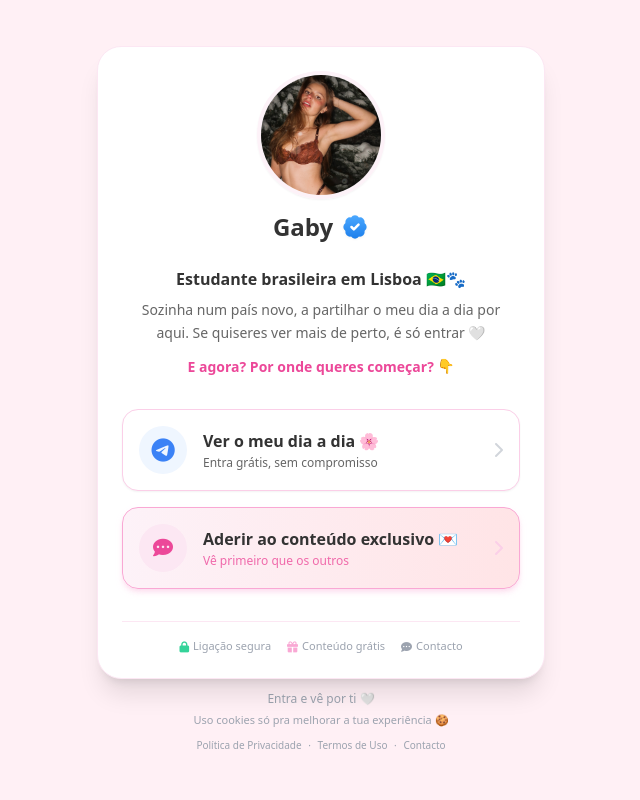
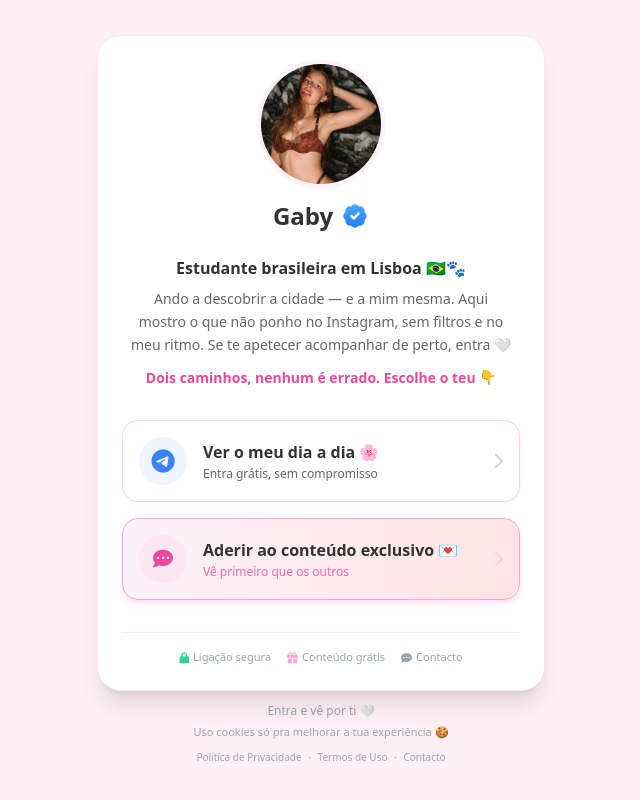
Before and after one commit to jesusleyvme-commits/GabyOficial, a website: page index.html in a window 1280 px wide. Shown: the whole page, without its empty margins (319-959 px from the left). Drawn offline with nearby package versions, Linux system fonts and the light colour scheme.

Commit message:
Atualização automática - 01/11/2026, 14:54:40

```diff
--- a/index.html
+++ b/index.html
@@ -246,14 +246,14 @@
             </h1>
         </div>
 
-        <!-- Biografia (Copy direto e com intenção) -->
+        <!-- Biografia (Copy próximo e humano) -->
         <div class="text-center mb-8 px-2">
             <p class="font-bold text-textDark mb-2 text-base">Estudante brasileira em Lisboa 🇧🇷🐾</p>
             <p class="text-textSoft text-sm leading-relaxed">
-                Sozinha num país novo, a partilhar o meu dia a dia por aqui. Se quiseres ver mais de perto, é só entrar 🤍
+                Ando a descobrir a cidade — e a mim mesma. Aqui mostro o que não ponho no Instagram, sem filtros e no meu ritmo. Se te apetecer acompanhar de perto, entra 🤍
             </p>
             <p class="mt-3 text-sm font-semibold text-pink-500">
-                E agora? Por onde queres começar? <span class="inline-block animate-bounce">👇</span>
+                Dois caminhos, nenhum é errado. Escolhe o teu <span class="inline-block animate-bounce">👇</span>
             </p>
         </div>
 
```
